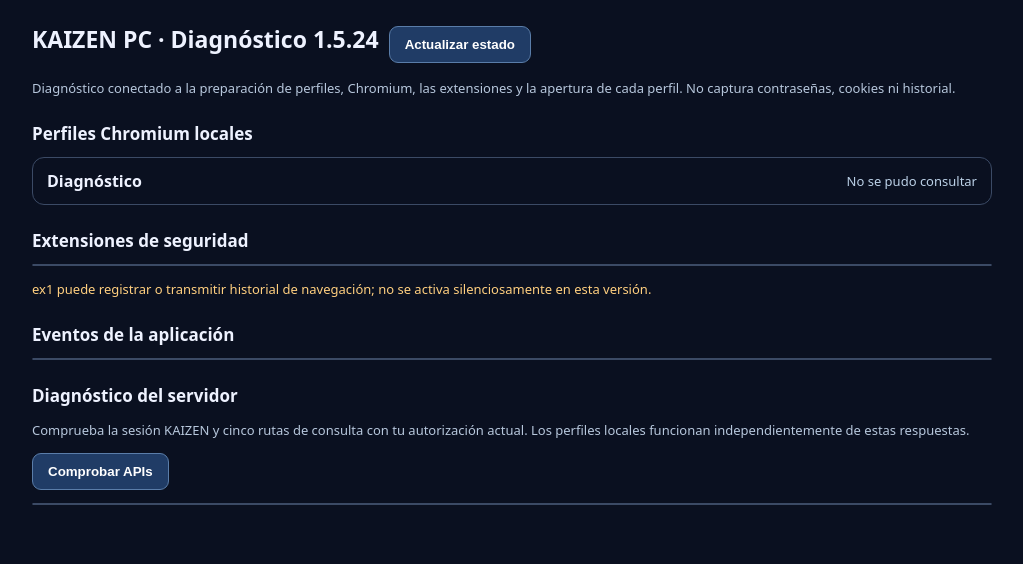
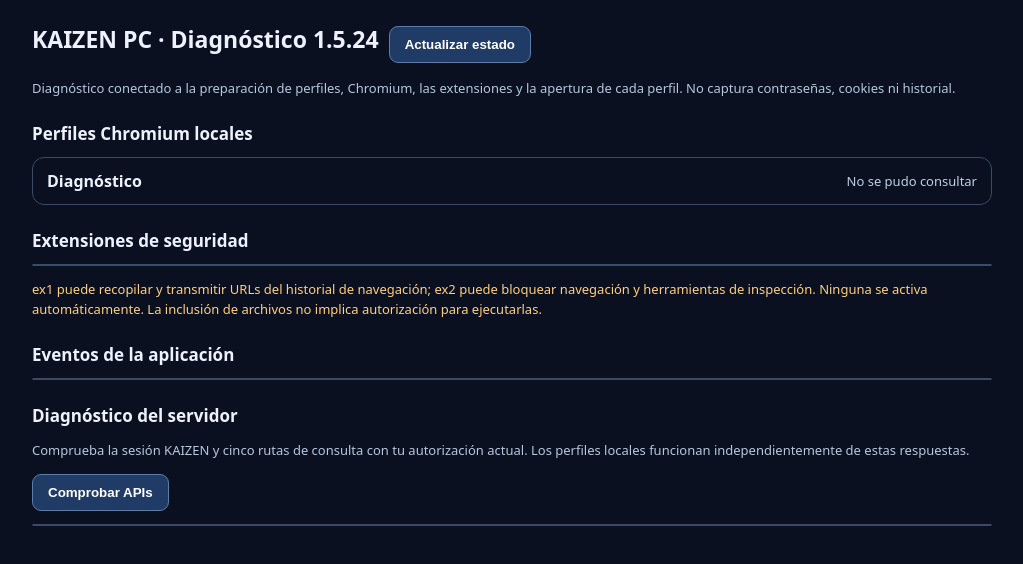
Before and after one commit to luis5afp/PROGRAMA-KAIZEN-PC-EDIT, a browser extension: page app/kaizen-diagnostics-1.5.24.html in a window 1280 px wide. Shown: the whole page, without its empty margins (128-1151 px from the left). Drawn offline with Linux system fonts and the light colour scheme.

Commit message:
fix(security): reflejar estado real ex1/ex2 sin activación

```diff
--- a/app/kaizen-diagnostics-1.5.24.html
+++ b/app/kaizen-diagnostics-1.5.24.html
@@ -1,3 +1,3 @@
 <!doctype html><html lang="es"><head><meta charset="utf-8"><meta http-equiv="Content-Security-Policy" content="default-src 'none'; script-src 'self'; style-src 'unsafe-inline';"><meta name="viewport" content="width=device-width,initial-scale=1"><title>KAIZEN · Diagnóstico integral 1.5.24</title><style>
 :root{color-scheme:dark}body{margin:0;padding:23px;font-family:system-ui,sans-serif;background:#0a1020;color:#eef2ff}main{max-width:960px;margin:auto}h1{font-size:23px;margin:0 0 10px}h2{font-size:17px;margin:24px 0 12px}p{color:#b7c7dc;line-height:1.55;font-size:13px}.toolbar{display:flex;gap:10px;align-items:center;flex-wrap:wrap}button{background:#203c66;color:#fff;padding:10px 15px;border:1px solid #5a7da9;border-radius:9px;cursor:pointer;font-weight:600}button:disabled{opacity:.5}.group{border:1px solid #3b4a65;border-radius:12px;overflow:hidden}.item{display:flex;align-items:center;justify-content:space-between;gap:20px;padding:12px 14px;border-bottom:1px solid #34415c;flex-wrap:wrap}.item:last-child{border:0}.value{color:#bcd1e7;font-size:13px;max-width:60%;overflow-wrap:anywhere}.good{color:#82d9a4}.warn{color:#ffcf7f}.small{font-size:12px}#note{color:#ffcf7f}code{font-family:monospace}
-</style></head><body><main><div class="toolbar"><h1>KAIZEN PC · Diagnóstico 1.5.24</h1><button id="refresh">Actualizar estado</button></div><p>Diagnóstico conectado a la preparación de perfiles, Chromium, las extensiones y la apertura de cada perfil. No captura contraseñas, cookies ni historial.</p><h2>Perfiles Chromium locales</h2><div class="group" id="profiles"></div><h2>Extensiones de seguridad</h2><div class="group" id="security"></div><p id="note">ex1 puede registrar o transmitir historial de navegación; no se activa silenciosamente en esta versión.</p><h2>Eventos de la aplicación</h2><div class="group" id="events"></div><h2>Diagnóstico del servidor</h2><p>Comprueba la sesión KAIZEN y cinco rutas de consulta con tu autorización actual. Los perfiles locales funcionan independientemente de estas respuestas.</p><button id="probe">Comprobar APIs</button><p id="probeStatus"></p><div class="group" id="remote"></div></main><script src="kaizen-diagnostics-renderer-1.5.24.js"></script></body></html>
+</style></head><body><main><div class="toolbar"><h1>KAIZEN PC · Diagnóstico 1.5.24</h1><button id="refresh">Actualizar estado</button></div><p>Diagnóstico conectado a la preparación de perfiles, Chromium, las extensiones y la apertura de cada perfil. No captura contraseñas, cookies ni historial.</p><h2>Perfiles Chromium locales</h2><div class="group" id="profiles"></div><h2>Extensiones de seguridad</h2><div class="group" id="security"></div><p id="note">ex1 puede recopilar y transmitir URLs del historial de navegación; ex2 puede bloquear navegación y herramientas de inspección. Ninguna se activa automáticamente. La inclusión de archivos no implica autorización para ejecutarlas.</p><h2>Eventos de la aplicación</h2><div class="group" id="events"></div><h2>Diagnóstico del servidor</h2><p>Comprueba la sesión KAIZEN y cinco rutas de consulta con tu autorización actual. Los perfiles locales funcionan independientemente de estas respuestas.</p><button id="probe">Comprobar APIs</button><p id="probeStatus"></p><div class="group" id="remote"></div></main><script src="kaizen-diagnostics-renderer-1.5.24.js"></script></body></html>
```
